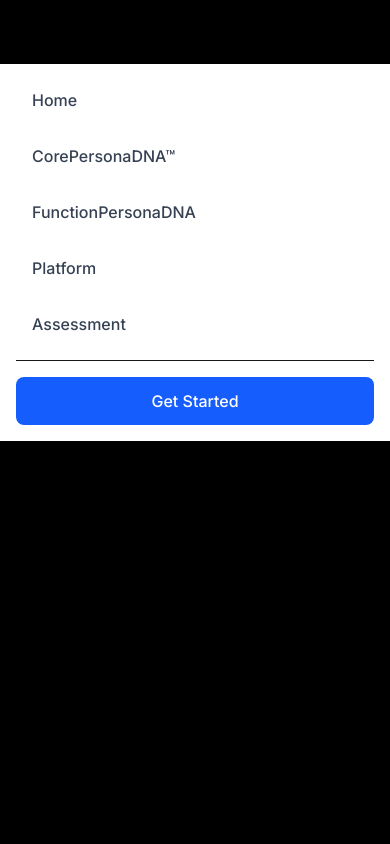
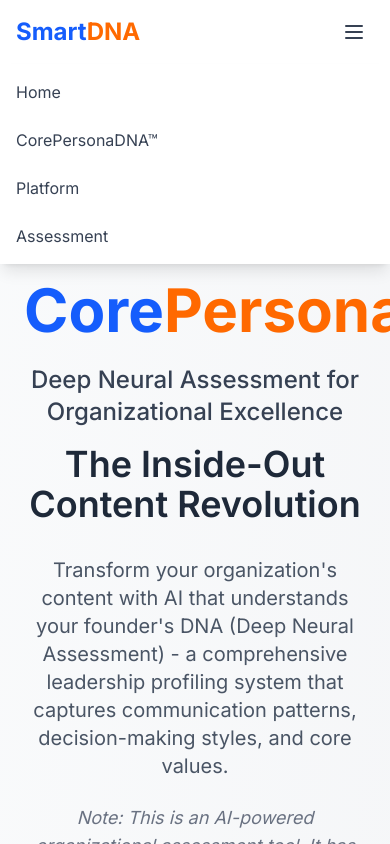
Before and after one commit to onsury/smartdna, a Next.js app in the folder frontend/: page / in a window 390 px wide. Both pictures are taken after a click on the button 354 px from the left and 32 px from the top of the page. Shown: the top 844 px of the page. Built offline with nearby package versions, Linux system fonts and the light colour scheme.

Commit message:
Fix MobileMenu component and remove secrets

```diff
--- a/frontend/app/components/MobileMenu.tsx
+++ b/frontend/app/components/MobileMenu.tsx
@@ -8,82 +8,32 @@
 
   return (
     <div className="md:hidden">
-      {/* Hamburger Button */}
       <button
         onClick={() => setIsOpen(!isOpen)}
-        className="p-2 rounded-lg hover:bg-gray-100 transition"
-        aria-label="Toggle menu"
+        className="p-2 text-gray-700 hover:text-gray-900"
       >
-        {isOpen ? (
-          <svg className="w-6 h-6" fill="none" stroke="currentColor" viewBox="0 0 24 24">
-            <path strokeLinecap="round" strokeLinejoin="round" strokeWidth={2} d="M6 18L18 6M6 6l12 12" />
-          </svg>
-        ) : (
         <svg className="w-6 h-6" fill="none" stroke="currentColor" viewBox="0 0 24 24">
           <path strokeLinecap="round" strokeLinejoin="round" strokeWidth={2} d="M4 6h16M4 12h16M4 18h16" />
         </svg>
-        )}
       </button>
 
-      {/* Mobile Menu Dropdown */}
       {isOpen && (
-        <>
-          {/* Backdrop */}
-          <div
-            className="fixed inset-0 bg-black bg-opacity-50 z-40"
-            onClick={() => setIsOpen(false)}
-          />
-
-          {/* Menu */}
-          <div className="absolute top-16 left-0 right-0 bg-white shadow-lg z-50 animate-slide-down">
-            <div className="flex flex-col p-4 space-y-4">
-              <Link
-                href="/"
-                onClick={() => setIsOpen(false)}
-                className="text-gray-700 hover:text-blue-600 font-medium py-2 px-4 rounded-lg hover:bg-gray-50 transition"
-              >
+        <div className="absolute top-16 left-0 w-full bg-white shadow-lg z-50">
+          <div className="px-4 py-2 space-y-2">
+            <Link href="/" className="block py-2 text-gray-700 hover:text-blue-600" onClick={() => setIsOpen(false)}>
               Home
             </Link>
-              <Link
-                href="/corepersonadna"
-                onClick={() => setIsOpen(false)}
-                className="text-gray-700 hover:text-blue-600 font-medium py-2 px-4 rounded-lg hover:bg-gray-50 transition"
-              >
+            <Link href="/corepersonadna" className="block py-2 text-gray-700 hover:text-blue-600" onClick={() => setIsOpen(false)}>
               CorePersonaDNA™
             </Link>
-              <Link
-                href="/functionpersonadna"
-                onClick={() => setIsOpen(false)}
-                className="text-gray-700 hover:text-purple-600 font-medium py-2 px-4 rounded-lg hover:bg-gray-50 transition"
-              >
-                FunctionPersonaDNA
-              </Link>
-              <Link
-                href="/platform"
-                onClick={() => setIsOpen(false)}
-                className="text-gray-700 hover:text-blue-600 font-medium py-2 px-4 rounded-lg hover:bg-gray-50 transition"
-              >
+            <Link href="/platform" className="block py-2 text-gray-700 hover:text-blue-600" onClick={() => setIsOpen(false)}>
               Platform
             </Link>
-              <Link
-                href="/video-assessment"
-                onClick={() => setIsOpen(false)}
-                className="text-gray-700 hover:text-blue-600 font-medium py-2 px-4 rounded-lg hover:bg-gray-50 transition"
-              >
+            <Link href="/assessment-selection" className="block py-2 text-gray-700 hover:text-blue-600" onClick={() => setIsOpen(false)}>
               Assessment
-              </Link>
-              <div className="border-t pt-4">
-                <Link
-                  href="/auth/login"
-                  onClick={() => setIsOpen(false)}
-                  className="block w-full text-center bg-blue-600 text-white py-3 px-4 rounded-lg hover:bg-blue-700 transition font-medium"
-                >
-                  Get Started
             </Link>
           </div>
         </div>
-          </div>
-        </>
       )}
     </div>
   );
--- a/frontend/next.config.js
+++ /dev/null
@@ -1,11 +0,0 @@
-/** @type {import('next').NextConfig} */
-const nextConfig = {
-  eslint: {
-    ignoreDuringBuilds: true,
-  },
-  typescript: {
-    ignoreBuildErrors: true,
-  },
-}
-
-module.exports = nextConfig
```
Also changed, not shown: 2 other files (tests, documents, lock files or other folders). Lines whose indentation alone changed are shown as unchanged.
